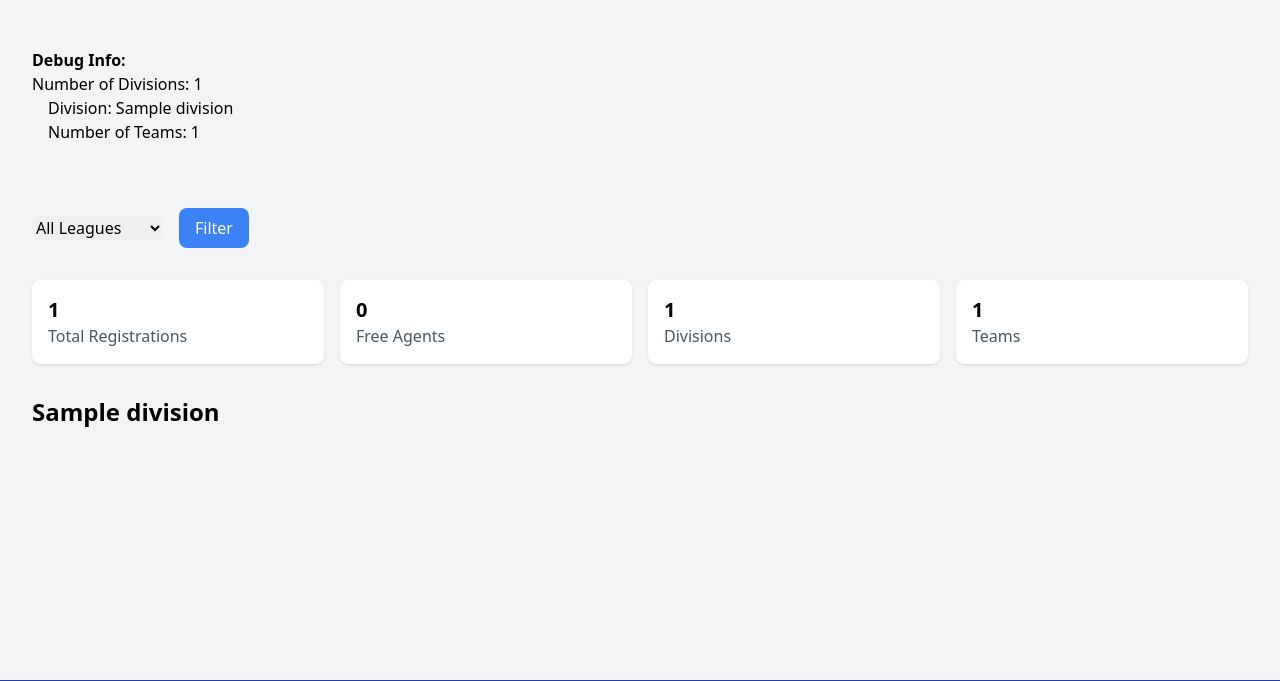
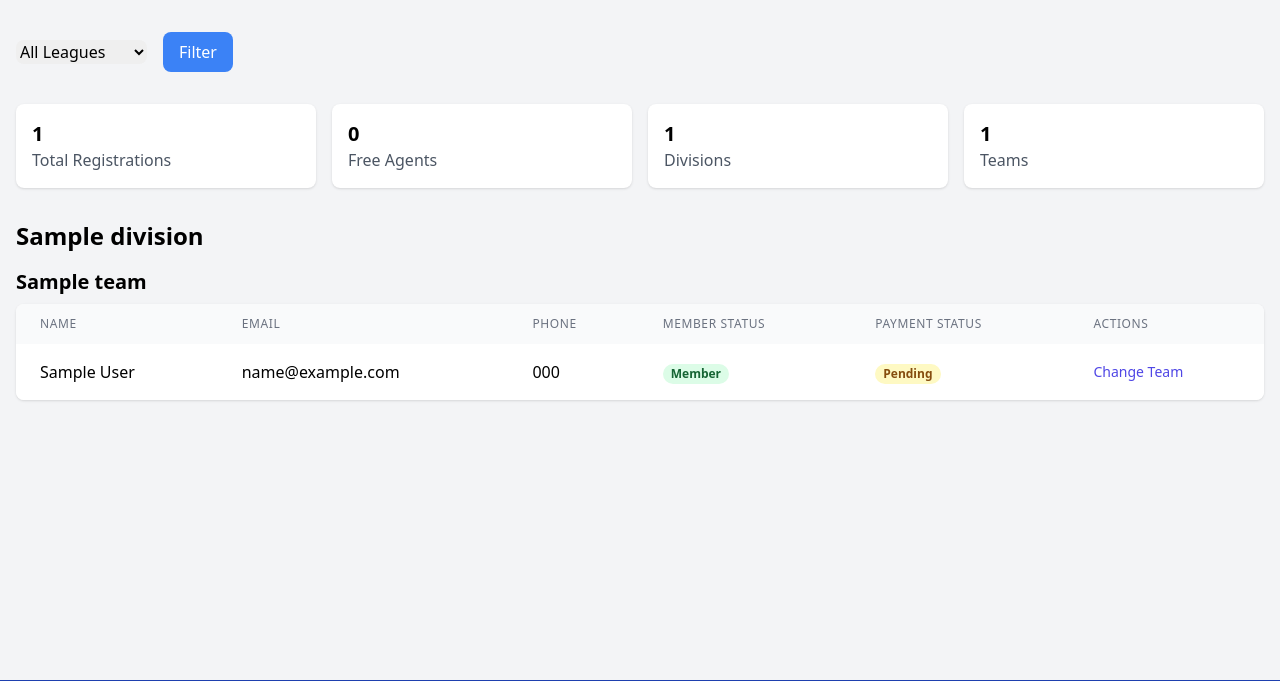
Before and after one commit to jamesllarimer/django-hOpn, a Django app: page /sportsSignUp/registrations/manage/ in a window 1280 px wide. Shown: the part 64-745 px from the top of the page. Run offline with Django 4.2, Linux system fonts and the light colour scheme; a user stored in the database is signed in; tables that the repository leaves empty hold one stand-in row (values such as "Sample post"); some libraries are stand-ins or nearby versions.

Commit message:
Got registrations and free agent tables working.

```diff
--- a/sportsSignUp/views.py
+++ b/sportsSignUp/views.py
@@ -326,53 +326,42 @@ class RegistrationManagementView(AdminRequiredMixin, ListView):
         organized_data = defaultdict(lambda: defaultdict(list))
         free_agents = defaultdict(list)
 
-        print("\nDetailed Registration Analysis:")
+        # Process registrations
         for registration in self.get_queryset():
-            print(f"\nRegistration #{registration.id}")
-            print(f"Player: {registration.player.get_full_name()}")
-            print(f"League: {registration.league}")
-            print(f"Division: {registration.division}")
-            print(f"Player's Team: {registration.player.team}")
-            print(f"Payment Status: {registration.payment_status}")
+            if registration.player.team:
+                organized_data[registration.division][registration.player.team].append(registration)
+            else:
+                print(f"Adding free agent to division {registration.division.name}")  # Debug print
+                free_agents[registration.division].append(registration)
 
-            # Validating data completeness
-            if not registration.division:
-                print("WARNING: Registration has no division")
-                continue
+        # Convert nested defaultdict to regular dict
+        final_data = {}
+        for division, teams_dict in organized_data.items():
+            final_data[division] = dict(teams_dict)
 
-            if registration.player.team:
-                team = registration.player.team
-                print(f"Team Division: {team.division}")
-                print(f"Team League: {team.league}")
+        # Convert free_agents defaultdict to regular dict
+        final_free_agents = dict(free_agents)
 
-                # Check if team's division matches registration's division
-                if team.division != registration.division:
-                    print(f"WARNING: Team division ({team.division}) doesn't match registration division ({registration.division})")
-
-                organized_data[registration.division][team].append(registration)
-                print(f"Added to organized data under division '{registration.division}' and team '{team}'")
-            else:
-                free_agents[registration.division].append(registration)
-                print("Added to free agents")
-
-        # Print organized data structure
-        print("\nOrganized Data Structure:")
-        for division, teams in organized_data.items():
+        # Debug prints
+        print("\n=== Final Data Structure ===")
+        print("\nTeam Registrations:")
+        for division, teams in final_data.items():
             print(f"\nDivision: {division.name}")
             for team, registrations in teams.items():
                 print(f"  Team: {team.name}")
-                print(f"  Players: {', '.join(r.player.get_full_name() for r in registrations)}")
+                print(f"  Number of registrations: {len(registrations)}")
 
-        # Print free agents structure
-        print("\nFree Agents Structure:")
-        for division, registrations in free_agents.items():
-            print(f"\nDivision: {division.name}")
-            print(f"Players: {', '.join(r.player.get_full_name() for r in registrations)}")
+        print("\nFree Agents:")
+        for division, registrations in final_free_agents.items():
+            print(f"Division: {division.name}")
+            print(f"Number of free agents: {len(registrations)}")
+            for reg in registrations:
+                print(f"  - {reg.player.get_full_name()}")
 
-        context['organized_data'] = dict(organized_data)
-        context['free_agents'] = dict(free_agents)
+        context['organized_data'] = final_data
+        context['free_agents'] = final_free_agents
 
-        # Get some statistics
+        # Get statistics
         stats_queryset = self.get_queryset()
         context['stats'] = {
             'total_registrations': stats_queryset.count(),
--- a/templates/registration/registration_management.html
+++ b/templates/registration/registration_management.html
@@ -2,24 +2,6 @@
 {% load registration_tags %}
 
 {% block content %}
-<div class="container mx-auto px-4 py-8">
-    <!-- Debug Info -->
-    <div class="bg-gray-100 p-4 mb-4">
-        <h3 class="font-bold">Debug Info:</h3>
-        <p>Number of Divisions: {{ organized_data|length }}</p>
-        {% for division, teams_dict in organized_data.items %}
-            <div class="ml-4">
-                <p>Division: {{ division.name }}</p>
-                <p>Number of Teams: {{ teams_dict|length }}</p>
-                {% for team, registrations in teams_dict.items %}
-                    <div class="ml-4">
-                        <p>Team: {{ team.name }}</p>
-                        <p>Registrations: {{ registrations|length }}</p>
-                    </div>
-                {% endfor %}
-            </div>
-        {% endfor %}
-    </div>
 <div class="container mx-auto px-4 py-8">
     <!-- League Filter -->
     <div class="mb-8">
@@ -57,13 +39,67 @@
             <div class="text-gray-600">Teams</div>
         </div>
     </div>
-
+<!-- Free Agents Section -->
+{% for division, registrations in free_agents.items %}
+{% if registrations %}
+    <div class="mb-8">
+        <h2 class="text-2xl font-bold mb-4">Free Agents - {{ division.name }}</h2>
+        <div class="bg-white rounded-lg shadow overflow-hidden">
+            <table class="min-w-full">
+                <thead class="bg-gray-50">
+                    <tr>
+                        <th class="px-6 py-3 text-left text-xs font-medium text-gray-500 uppercase tracking-wider">Name</th>
+                        <th class="px-6 py-3 text-left text-xs font-medium text-gray-500 uppercase tracking-wider">Email</th>
+                        <th class="px-6 py-3 text-left text-xs font-medium text-gray-500 uppercase tracking-wider">Phone</th>
+                        <th class="px-6 py-3 text-left text-xs font-medium text-gray-500 uppercase tracking-wider">Member Status</th>
+                        <th class="px-6 py-3 text-left text-xs font-medium text-gray-500 uppercase tracking-wider">Payment Status</th>
+                        <th class="px-6 py-3 text-left text-xs font-medium text-gray-500 uppercase tracking-wider">Actions</th>
+                    </tr>
+                </thead>
+                <tbody class="bg-white divide-y divide-gray-200">
+                    {% for registration in registrations %}
+                        <tr>
+                            <td class="px-6 py-4 whitespace-nowrap">{{ registration.player.get_full_name }}</td>
+                            <td class="px-6 py-4 whitespace-nowrap">{{ registration.player.email }}</td>
+                            <td class="px-6 py-4 whitespace-nowrap">{{ registration.player.phone_number }}</td>
+                            <td class="px-6 py-4 whitespace-nowrap">
+                                {% if registration.player.is_member %}
+                                    <span class="px-2 inline-flex text-xs leading-5 font-semibold rounded-full bg-green-100 text-green-800">
+                                        Member
+                                    </span>
+                                {% else %}
+                                    <span class="px-2 inline-flex text-xs leading-5 font-semibold rounded-full bg-gray-100 text-gray-800">
+                                        Non-Member
+                                    </span>
+                                {% endif %}
+                            </td>
+                            <td class="px-6 py-4 whitespace-nowrap">
+                                <span class="px-2 inline-flex text-xs leading-5 font-semibold rounded-full
+                                    {% if registration.payment_status == 'paid' %}bg-green-100 text-green-800
+                                    {% elif registration.payment_status == 'pending' %}bg-yellow-100 text-yellow-800
+                                    {% else %}bg-red-100 text-red-800{% endif %}">
+                                    {{ registration.payment_status|title }}
+                                </span>
+                            </td>
+                            <td class="px-6 py-4 whitespace-nowrap text-sm font-medium">
+                                <a href="#" onclick="openModal('{{ registration.player.id }}', '{{ registration.league.id }}')" class="text-indigo-600 hover:text-indigo-900">
+                                    Assign Team
+                                </a>
+                            </td>
+                        </tr>
+                    {% endfor %}
+                </tbody>
+            </table>
+        </div>
+    </div>
+{% endif %}
+{% endfor %}
 <!-- Teams by Division -->
-{% for division, teams_dict in organized_data.items %}
+{% for division, teams in organized_data.items %}
     <div class="mb-8">
         <h2 class="text-2xl font-bold mb-4">{{ division.name }}</h2>
-        {% if teams_dict %}
-            {% for team, registrations in teams_dict.items %}
+        {% if teams %}
+            {% for team, registrations in teams.items %}
                 <div class="mb-6">
                     <h3 class="text-xl font-semibold mb-2">{{ team.name }}</h3>
                     <div class="bg-white rounded-lg shadow overflow-hidden">
@@ -86,9 +122,13 @@
                                         <td class="px-6 py-4 whitespace-nowrap">{{ registration.player.phone_number }}</td>
                                         <td class="px-6 py-4 whitespace-nowrap">
                                             {% if registration.player.is_member %}
-                                                <span class="px-2 inline-flex text-xs leading-5 font-semibold rounded-full bg-green-100 text-green-800">Member</span>
+                                                <span class="px-2 inline-flex text-xs leading-5 font-semibold rounded-full bg-green-100 text-green-800">
+                                                    Member
+                                                </span>
                                             {% else %}
-                                                <span class="px-2 inline-flex text-xs leading-5 font-semibold rounded-full bg-gray-100 text-gray-800">Non-Member</span>
+                                                <span class="px-2 inline-flex text-xs leading-5 font-semibold rounded-full bg-gray-100 text-gray-800">
+                                                    Non-Member
+                                                </span>
                                             {% endif %}
                                         </td>
                                         <td class="px-6 py-4 whitespace-nowrap">
@@ -116,7 +156,6 @@
         {% endif %}
     </div>
 {% endfor %}
-</div>
 
 <!-- Team Assignment Modal -->
 <div id="assignTeamModal" class="hidden fixed inset-0 bg-gray-600 bg-opacity-50 overflow-y-auto h-full w-full">
```
